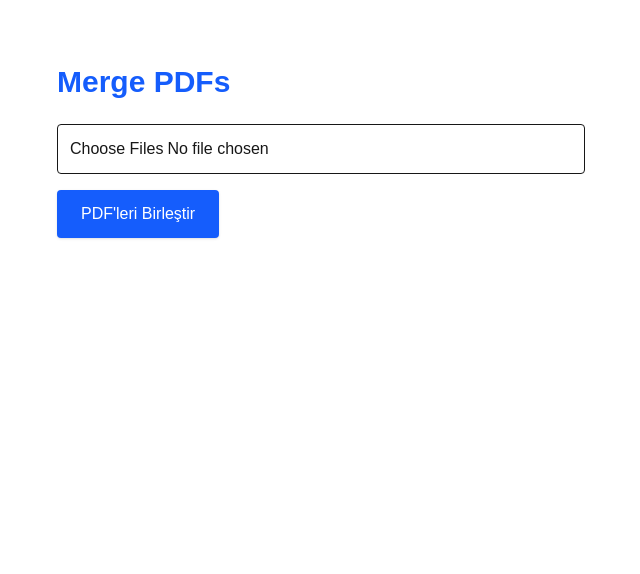
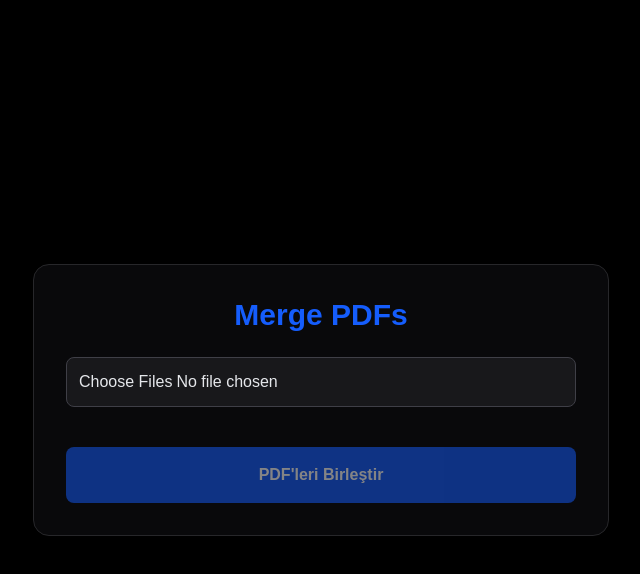
Before and after one commit to eliffisik/pdfly-tools, a Next.js app: page /tools/merge in a window 1280 px wide. Shown: the top 574 px of the page, without its empty margins (319-959 px from the left). Built offline with nearby package versions, Linux system fonts and the light colour scheme.

Commit message:
feat: redesign merge page UI with selected file list and improved UX

```diff
--- a/app/tools/merge/page.tsx
+++ b/app/tools/merge/page.tsx
@@ -1,28 +1,39 @@
 "use client";
 
-import { useState } from "react";
+import { useState, useRef } from "react";
 
 export default function MergePage() {
   const [files, setFiles] = useState<File[]>([]);
   const [loading, setLoading] = useState(false);
   const [mergedPdfUrl, setMergedPdfUrl] = useState("");
+  const fileInputRef = useRef<HTMLInputElement | null>(null);
 
   const handleFileChange = (e: React.ChangeEvent<HTMLInputElement>) => {
     if (!e.target.files) return;
     setFiles(Array.from(e.target.files));
+    setMergedPdfUrl("");
   };
 
+ const removeFile = (index: number) => {
+  const updatedFiles = files.filter((_, i) => i !== index);
+  setFiles(updatedFiles);
+
+  if (updatedFiles.length === 0 && fileInputRef.current) {
+    fileInputRef.current.value = "";
+  }
+};
+
+
   const handleMerge = async () => {
-    if (files.length < 2) {
-      alert("Lütfen en az 2 PDF dosyası seçin.");
-      return;
-    }
+    if (files.length < 2) return;
 
     setLoading(true);
+    setMergedPdfUrl("");
 
     const formData = new FormData();
     files.forEach((file) => formData.append("files", file));
 
+    try {
       const res = await fetch("/api/merge", {
         method: "POST",
         body: formData,
@@ -30,52 +41,89 @@ export default function MergePage() {
 
       const blob = await res.blob();
       const url = URL.createObjectURL(blob);
-
       setMergedPdfUrl(url);
+    } catch (err) {
+      console.error("Merge error:", err);
+      alert("Birleştirme sırasında hata oluştu.");
+    } finally {
       setLoading(false);
+    }
   };
 
   return (
-    <main className="max-w-xl mx-auto px-6 py-16">
-      <h1 className="text-3xl font-bold text-blue-600 mb-6">Merge PDFs</h1>
+    <main className="min-h-screen flex items-center justify-center bg-black px-6">
+      <div className="w-full max-w-xl bg-zinc-950 border border-zinc-800 rounded-2xl p-8 shadow-lg">
+        <h1 className="text-3xl font-bold text-blue-600 mb-6 text-center">
+          Merge PDFs
+        </h1>
 
         {/* File input */}
        <input
+  ref={fileInputRef}
   type="file"
-        accept="application/pdf"
+  accept=".pdf"
   multiple
   onChange={handleFileChange}
-        className="w-full p-3 border rounded mb-4"
+  className="w-full p-3 border border-zinc-700 rounded-lg mb-4 bg-zinc-900 text-gray-200"
 />
 
+        {/* Selected files list */}
         {files.length > 0 && (
-        <ul className="mb-4 text-gray-700">
-          {files.map((f, i) => (
-            <li key={i}>📄 {f.name}</li>
+          <div className="mt-6 space-y-3">
+            <p className="text-sm text-gray-400">
+              Seçilen dosyalar ({files.length})
+            </p>
+
+            {files.map((file, index) => (
+              <div
+                key={index}
+                className="flex items-center justify-between bg-zinc-900 border border-zinc-800 rounded-lg px-4 py-3"
+              >
+                <span className="text-sm text-gray-200 truncate">
+                  📄 {file.name}
+                </span>
+
+                <button
+                  onClick={() => removeFile(index)}
+                  className="text-red-400 hover:text-red-500 text-sm"
+                >
+                  Kaldır
+                </button>
+              </div>
             ))}
-        </ul>
+          </div>
         )}
 
+        {/* Merge button */}
         <button
           onClick={handleMerge}
-        disabled={loading}
-        className="px-6 py-3 bg-blue-600 text-white rounded shadow hover:bg-blue-700 disabled:opacity-50"
+          disabled={loading || files.length < 2}
+          className="mt-6 w-full px-6 py-4 bg-blue-600 text-white rounded-lg font-semibold
+          hover:bg-blue-700 transition disabled:opacity-50 disabled:cursor-not-allowed"
         >
-        {loading ? "Birleştiriliyor..." : "PDF'leri Birleştir"}
+          {loading ? "PDF'ler birleştiriliyor..." : "PDF'leri Birleştir"}
         </button>
 
+        {/* Loading info */}
+        {loading && (
+          <p className="mt-4 text-sm text-gray-400 text-center">
+            Lütfen bekleyin, dosyalar işleniyor...
+          </p>
+        )}
+
         {/* Download merged PDF */}
-      {mergedPdfUrl && (
-        <div className="mt-6">
+        {mergedPdfUrl && !loading && (
+          <div className="mt-6 text-center">
             <a
               href={mergedPdfUrl}
               download="merged.pdf"
-            className="px-6 py-3 bg-green-600 text-white rounded shadow hover:bg-green-700"
+              className="inline-block px-6 py-3 bg-green-600 text-white rounded-lg shadow hover:bg-green-700 transition"
             >
-            Birleştirilmiş PDF'i İndir
+              Birleştirilmiş PDF’i İndir
             </a>
           </div>
         )}
+      </div>
     </main>
   );
 }
```
Lines whose indentation alone changed are shown as unchanged.
